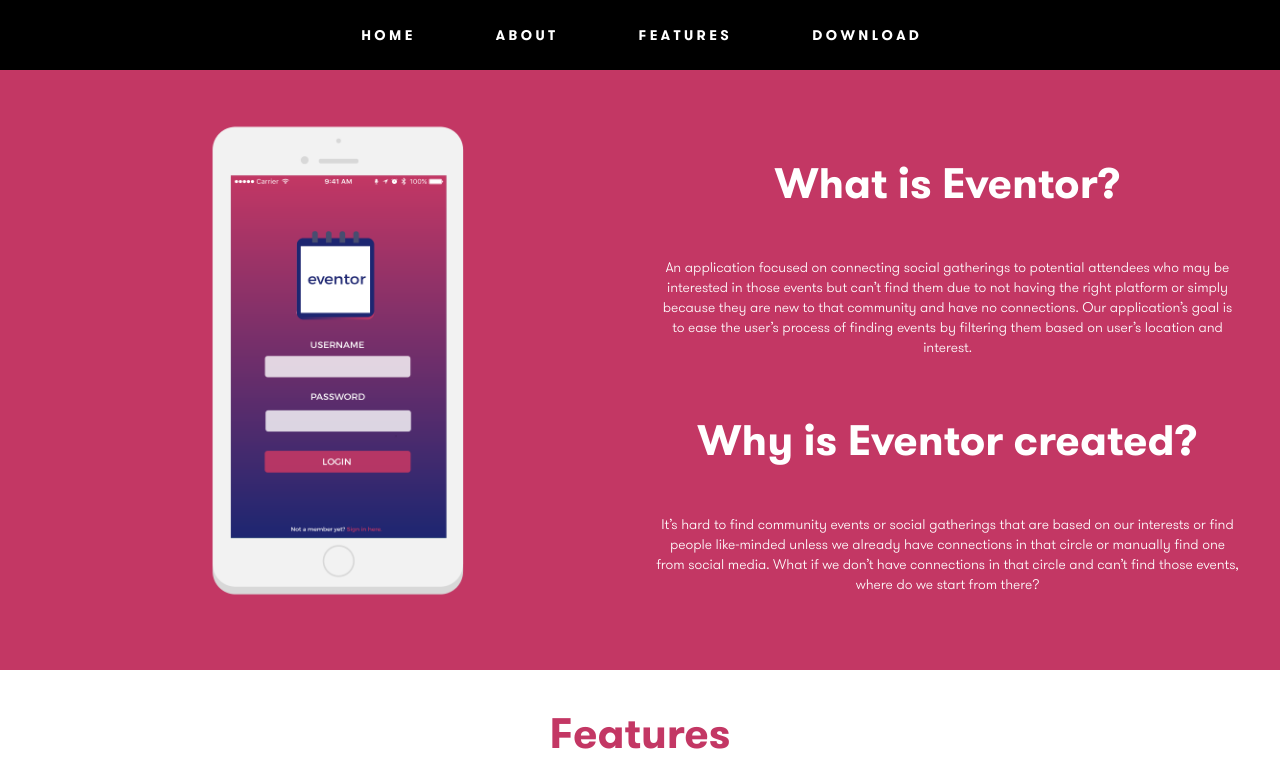
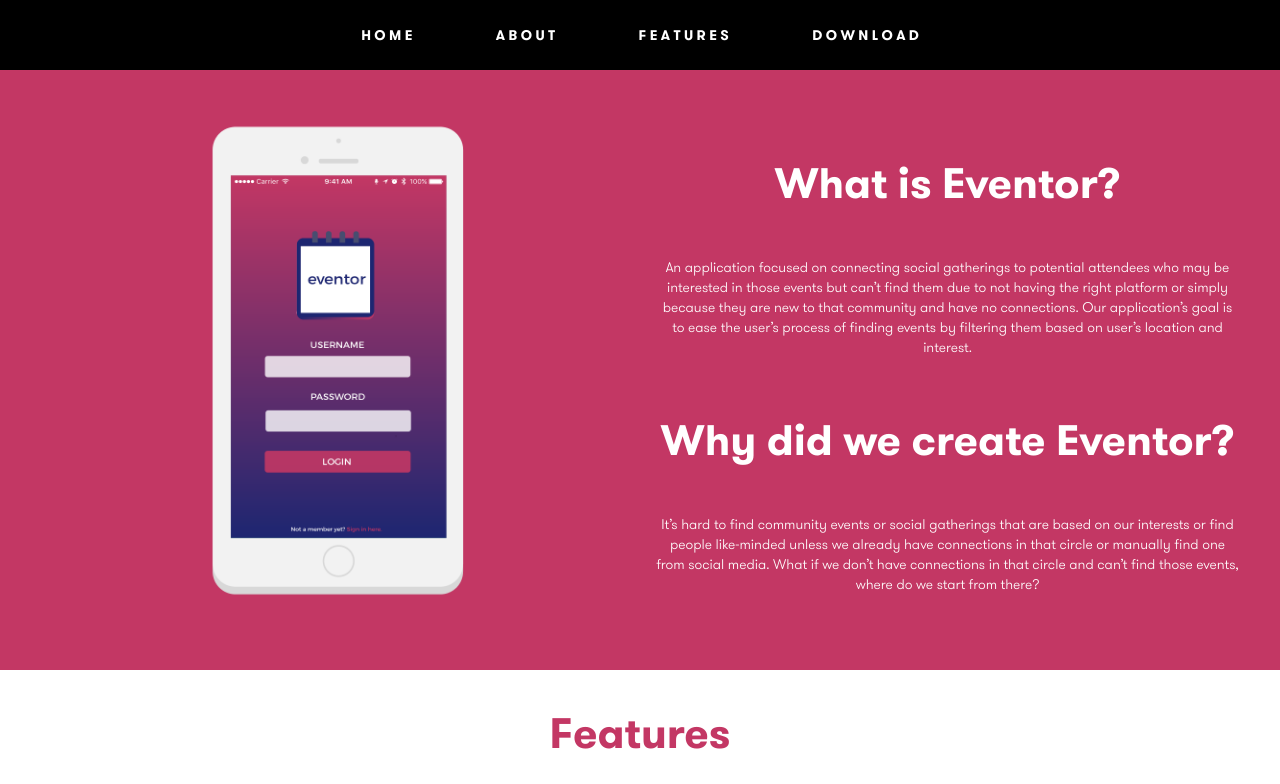
Before and after one commit to deco3500-2017/eventor, a plain HTML site: page promotional-website/index.html in a window 1280 px wide. Shown: the top 784 px of the page. Drawn offline with Linux system fonts and the light colour scheme.

Commit message:
Correcting the title.

```diff
--- a/promotional-website/index.html
+++ b/promotional-website/index.html
@@ -37,7 +37,7 @@
 
                     <div class = "row">
                         <div class = "col-sm-12">
-                          <h2 class = "abouttitle"> Why is Eventor created? </h2><br><br>
+                          <h2 class = "abouttitle"> Why did we create Eventor? </h2><br><br>
                     <center>
                         <p class = "desc">It’s hard to find community events or social gatherings that are based on our interests or find people like-minded unless we already have connections in that circle or manually
                         find one from social media. What if we don’t have connections in that circle and can’t find
```
